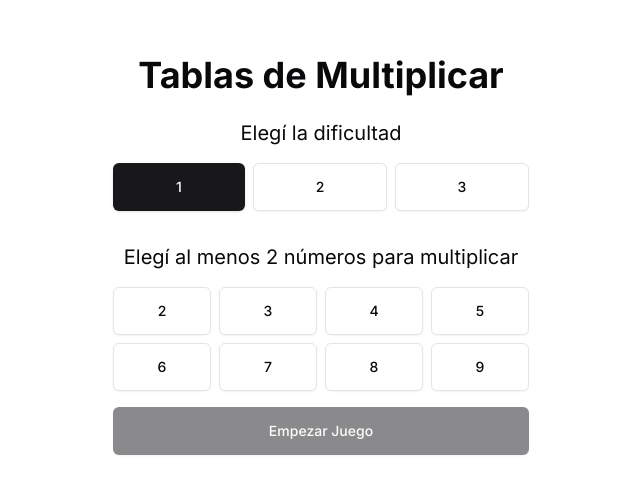
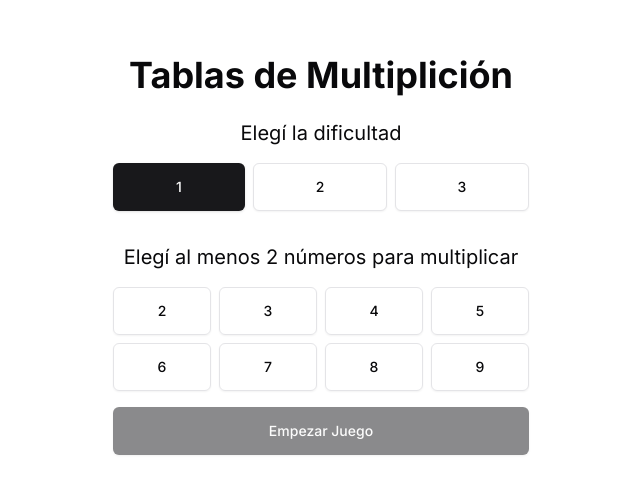
Before and after one commit to ramiroaraujo/multiplication-tables, a Next.js app: page / in a window 1280 px wide. Shown: the part 145-638 px from the top of the page, without its empty margins (319-959 px from the left). Built offline with nearby package versions, Linux system fonts and the light colour scheme.

Commit message:
rename to match domain

```diff
--- a/src/app/layout.tsx
+++ b/src/app/layout.tsx
@@ -5,9 +5,9 @@ import './globals.css';
 const inter = Inter({ subsets: ['latin'] });
 
 export const metadata: Metadata = {
-  title: 'Tablas de Multiplicar',
+  title: 'Tablas de Multiplicación',
   description:
-    'Juego de tablas de multiplicar para niños. Elige la dificultad y los números a multiplicar.',
+    'Juego de tablas de multiplicación para niños y no tan niños. Elegí la dificultad y los números a multiplicar.',
 };
 
 export default function RootLayout({ children }: { children: React.ReactNode }) {
@@ -18,7 +18,7 @@ export default function RootLayout({ children }: { children: React.ReactNode })
           name="viewport"
           content="width=device-width, initial-scale=1, maximum-scale=1, user-scalable=0"
         />
-        <title>Tablas de Multiplicar</title>
+        <title>Tablas de Multiplición</title>
       </head>
       <body className={inter.className}>{children}</body>
     </html>
--- a/src/components/GameComponent.tsx
+++ b/src/components/GameComponent.tsx
@@ -97,7 +97,7 @@ export default function GameComponent() {
 
   return (
     <div className="flex flex-col w-full max-w-sm md:max-w-md mx-auto px-4 py-6 h-full">
-      <h1 className="text-3xl md:text-4xl font-bold mb-6 text-center">Tablas de Multiplicar</h1>
+      <h1 className="text-3xl md:text-4xl font-bold mb-6 text-center">Tablas de Multiplición</h1>
       <div className="flex-grow flex flex-col justify-between">
         <div className="flex-grow flex flex-col items-center justify-center">
           {state.matches('difficultyAndNumberSelection') && (
```
